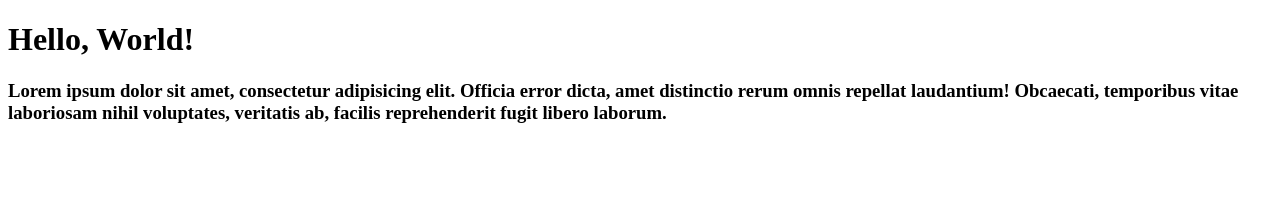
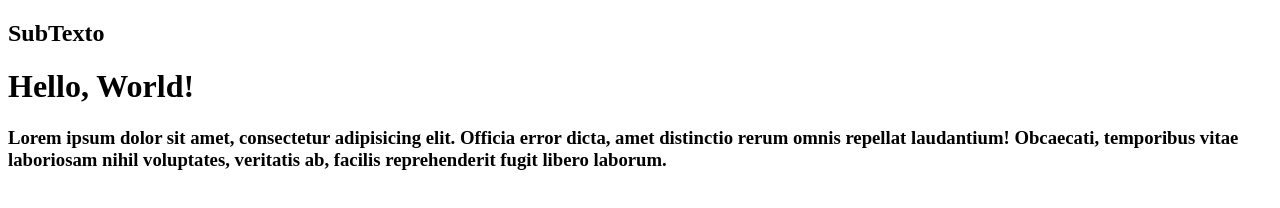
Before and after one commit to FortSoftwares/git-aula, a plain HTML site: page index.html in a window 1280 px wide. Drawn offline with Linux system fonts and the light colour scheme.

Commit message:
Corrigindo erro do index

```diff
--- a/index.html
+++ b/index.html
@@ -3,9 +3,10 @@
 <head>
     <meta charset="UTF-8">
     <meta name="viewport" content="width=device-width, initial-scale=1.0">
-    <title>Document</title>
+    <title>Corrigindo</title>
 </head>
 <body>
+    <h2>SubTexto</h2>
     <h1>Hello, World!</h1>
     <h3>Lorem ipsum dolor sit amet, consectetur adipisicing elit. Officia error dicta, amet distinctio rerum omnis repellat laudantium! Obcaecati, temporibus vitae laboriosam nihil voluptates, veritatis ab, facilis reprehenderit fugit libero laborum.</h3>
 
```
